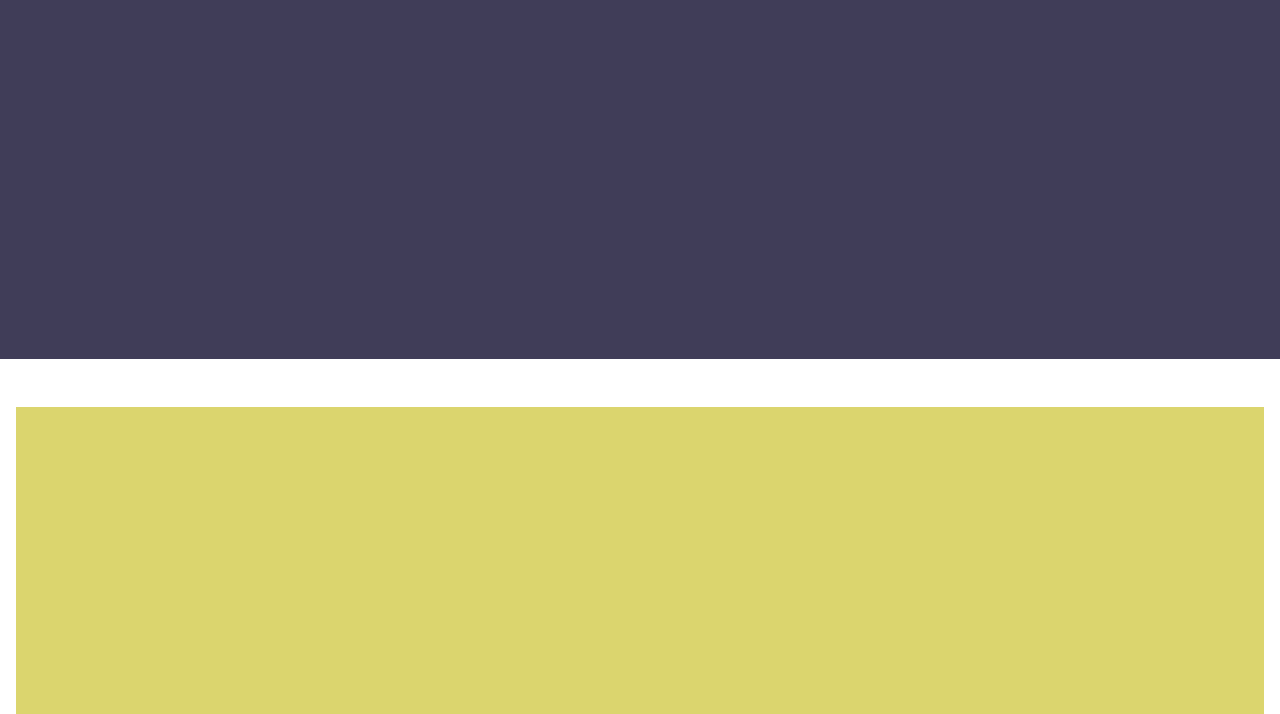
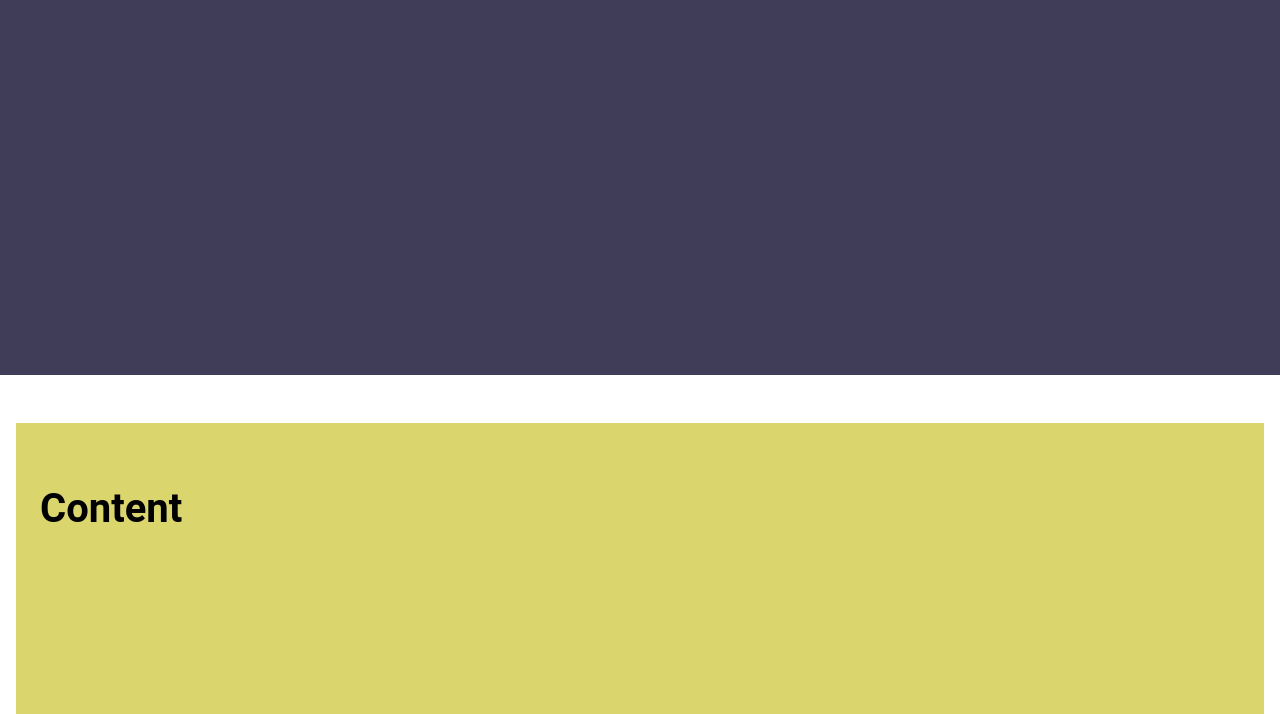
Before and after one commit to vidakayla/cprg-218-lab-4, a plain HTML site: page index.html in a window 1280 px wide. Shown: the part 441-1155 px from the top of the page. Drawn offline with Linux system fonts and the light colour scheme.

Commit message:
updated lab four starter css

```diff
--- a/styles/lab_four_starter.css
+++ b/styles/lab_four_starter.css
@@ -1,13 +1,3 @@
-.remove-assignment-content {
-  font-family: "Roboto", sans-serif;
-  font-size: 2rem;
-  text-align: center;
-  position: absolute;
-  top: 50%;
-  left: 50%;
-  transform: translate(-50%, -50%);
-}
-
 .hero-container {
   background-color: #403d58;
   color: #fff;
```
